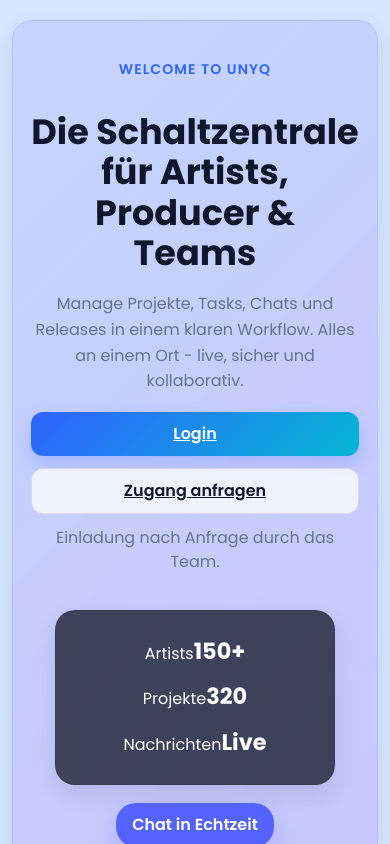
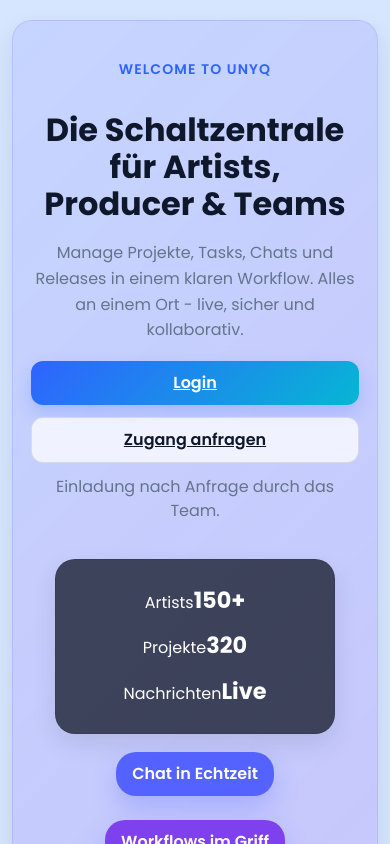
Before and after one commit to RealRazion/proartist, a Vue app in the folder frontend/: page / in a window 390 px wide. Shown: the top 844 px of the page. Built offline with nearby package versions, Linux system fonts and the light colour scheme; no server answers.

Commit message:
Refine landing mobile typography

```diff
--- a/frontend/src/views/Home.vue
+++ b/frontend/src/views/Home.vue
@@ -85,7 +85,7 @@
   margin: 0;
   font-size: clamp(2.2rem, 4vw, 3rem);
   line-height: 1.15;
-  overflow-wrap: anywhere;
+  overflow-wrap: break-word;
 }
 .lead {
   margin: 0;
@@ -185,7 +185,7 @@
     gap: 20px;
   }
   .hero h1 {
-    font-size: clamp(2rem, 9vw, 2.7rem);
+    font-size: clamp(2rem, 8vw, 2.7rem);
   }
   .hero-actions {
     width: 100%;
```
Also changed, not shown: 1 other file (tests, documents, lock files or other folders).
